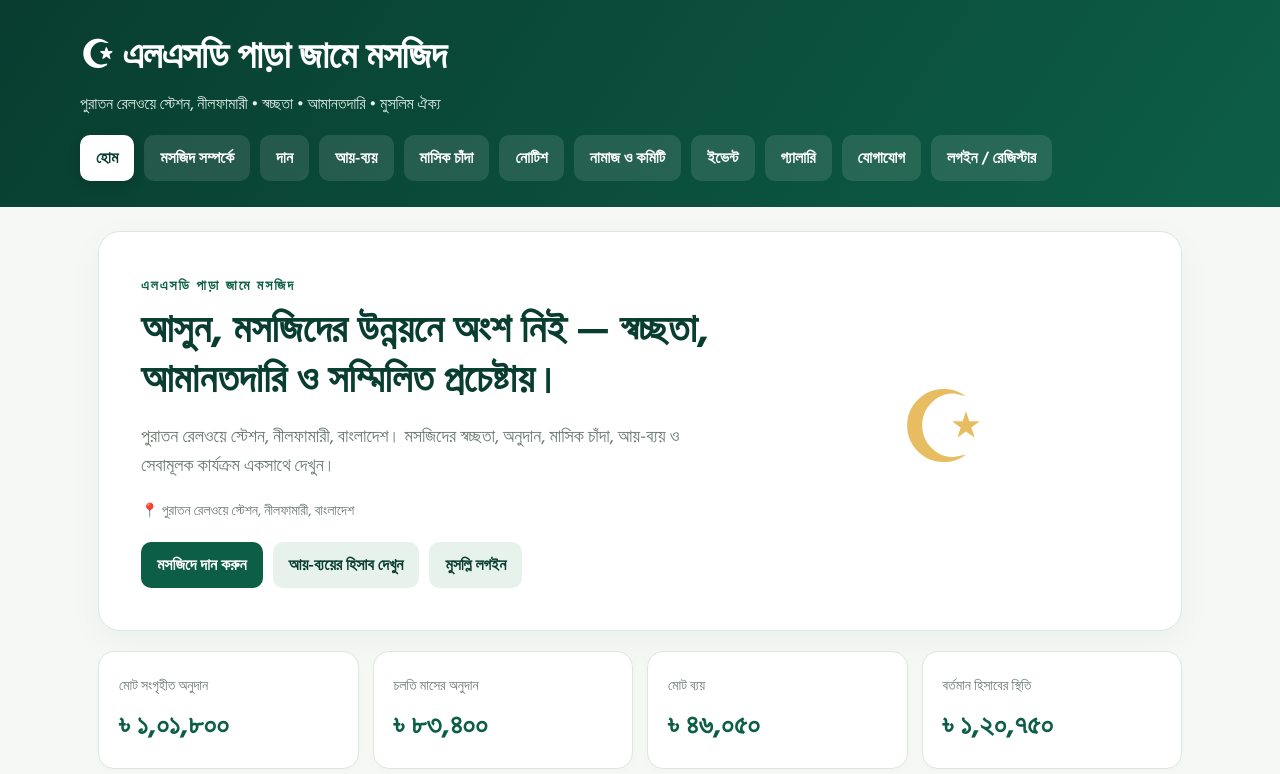
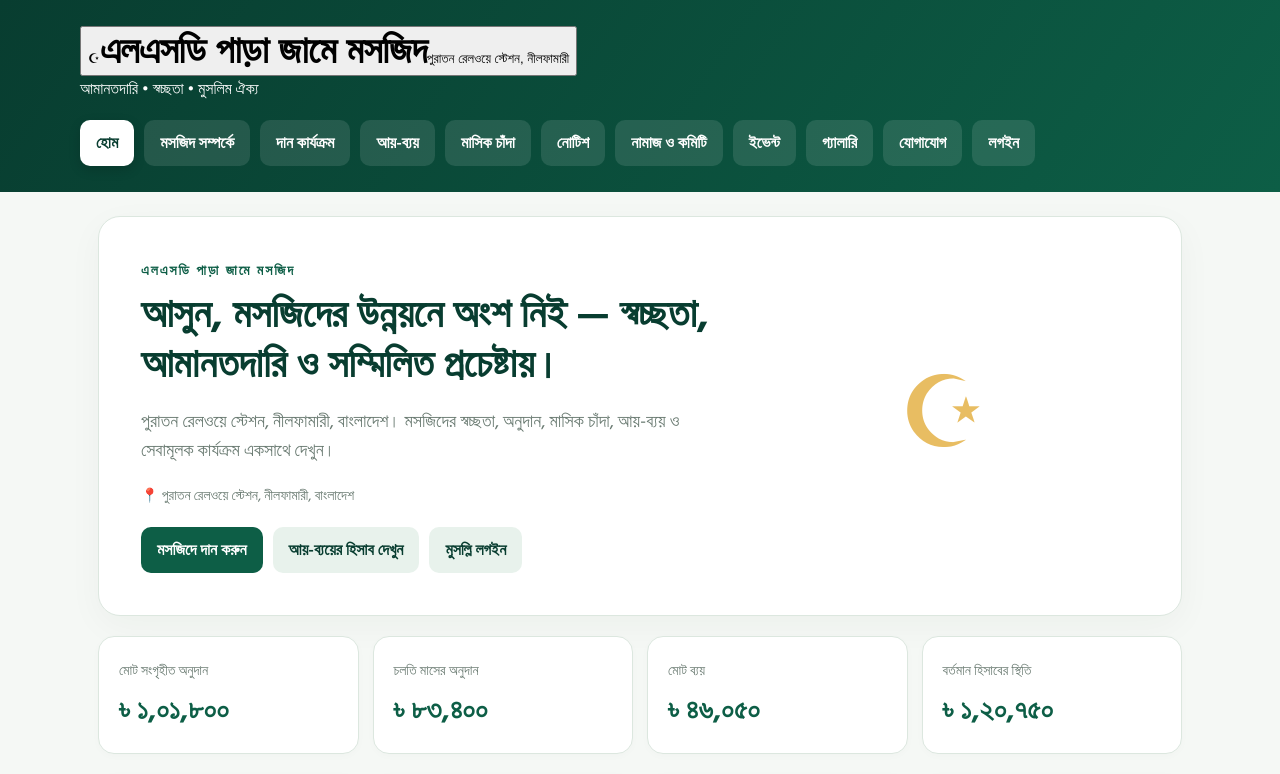
Before and after one commit to ariful807/lsd-para-jame-mosque, a React (Vite) app: page / in a window 1280 px wide. Shown: the top 774 px of the page. Built offline with nearby package versions, Linux system fonts and the light colour scheme.

Commit message:
Refresh mosque header with uploaded design style

```diff
--- a/src/components/Header.tsx
+++ b/src/components/Header.tsx
@@ -9,7 +9,7 @@ export const Header: React.FC<HeaderProps> = ({ activeSection, onNavigate }) =>
   const navItems = [
     { id: 'home', label: 'হোম' },
     { id: 'about', label: 'মসজিদ সম্পর্কে' },
-    { id: 'donation', label: 'দান' },
+    { id: 'donation', label: 'দান কার্যক্রম' },
     { id: 'financials', label: 'আয়-ব্যয়' },
     { id: 'contributions', label: 'মাসিক চাঁদা' },
     { id: 'notices', label: 'নোটিশ' },
@@ -17,19 +17,28 @@ export const Header: React.FC<HeaderProps> = ({ activeSection, onNavigate }) =>
     { id: 'events', label: 'ইভেন্ট' },
     { id: 'gallery', label: 'গ্যালারি' },
     { id: 'contact', label: 'যোগাযোগ' },
-    { id: 'admin', label: 'লগইন / রেজিস্টার' },
+    { id: 'admin', label: 'লগইন' },
   ];
 
   return (
-    <header>
-      <div className="brand">☪ এলএসডি পাড়া জামে মসজিদ</div>
-      <p>পুরাতন রেলওয়ে স্টেশন, নীলফামারী • স্বচ্ছতা • আমানতদারি • মুসলিম ঐক্য</p>
-      <nav className="nav" aria-label="Main Navigation">
+    <header className="site-header">
+      <div className="header-inner">
+        <button className="brand-lockup" onClick={() => onNavigate('home')} aria-label="হোম পেজে যান">
+          <span className="brand-mark" aria-hidden="true">☪</span>
+          <span>
+            <span className="brand">এলএসডি পাড়া জামে মসজিদ</span>
+            <span className="brand-subtitle">পুরাতন রেলওয়ে স্টেশন, নীলফামারী</span>
+          </span>
+        </button>
+        <div className="header-promise">আমানতদারি <span>•</span> স্বচ্ছতা <span>•</span> মুসলিম ঐক্য</div>
+      </div>
+      <nav className="nav" aria-label="প্রধান নেভিগেশন">
         {navItems.map((item) => (
           <button
             key={item.id}
             className={activeSection === item.id ? 'active' : ''}
             onClick={() => onNavigate(item.id)}
+            aria-current={activeSection === item.id ? 'page' : undefined}
           >
             {item.label}
           </button>
```
